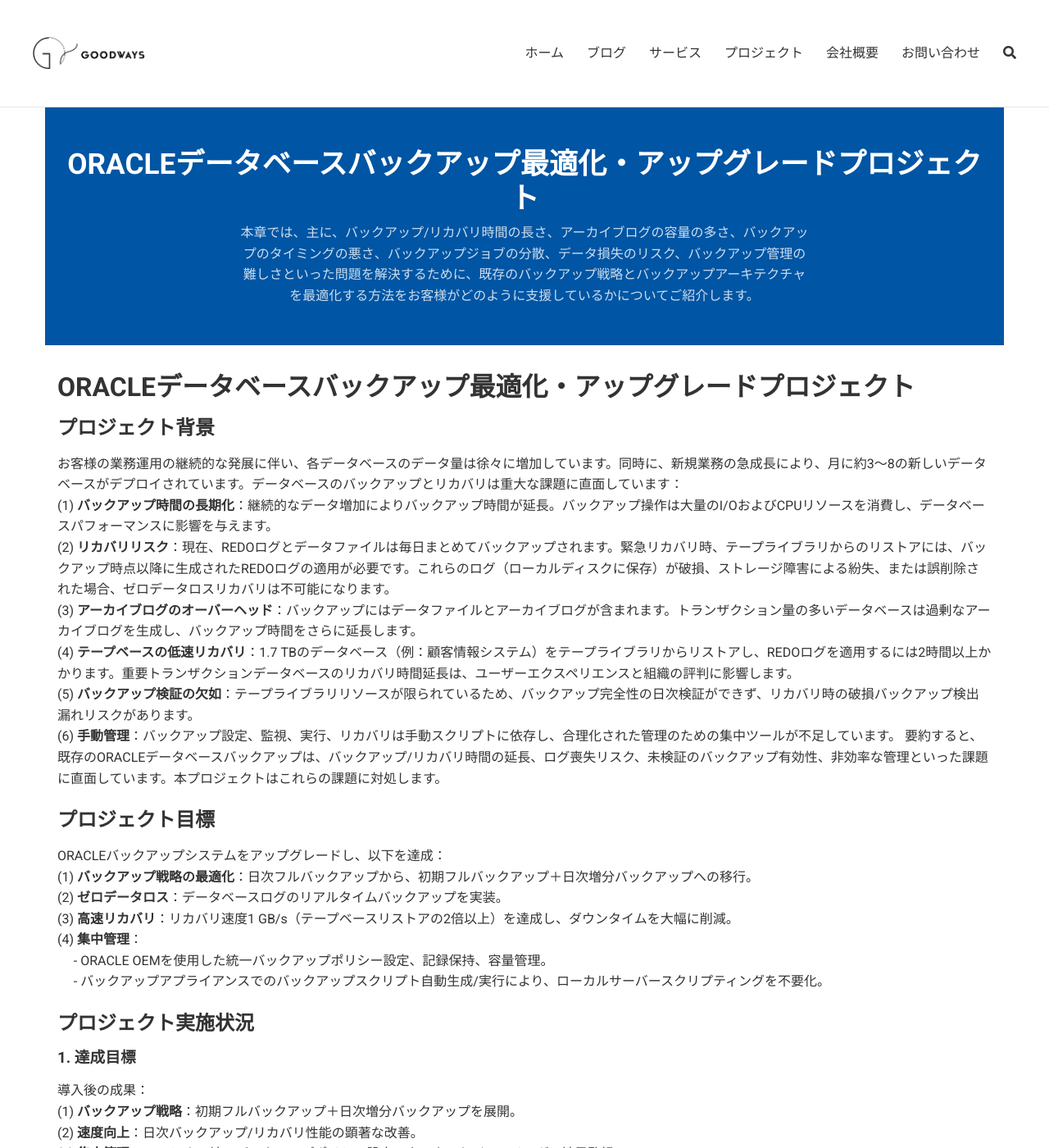
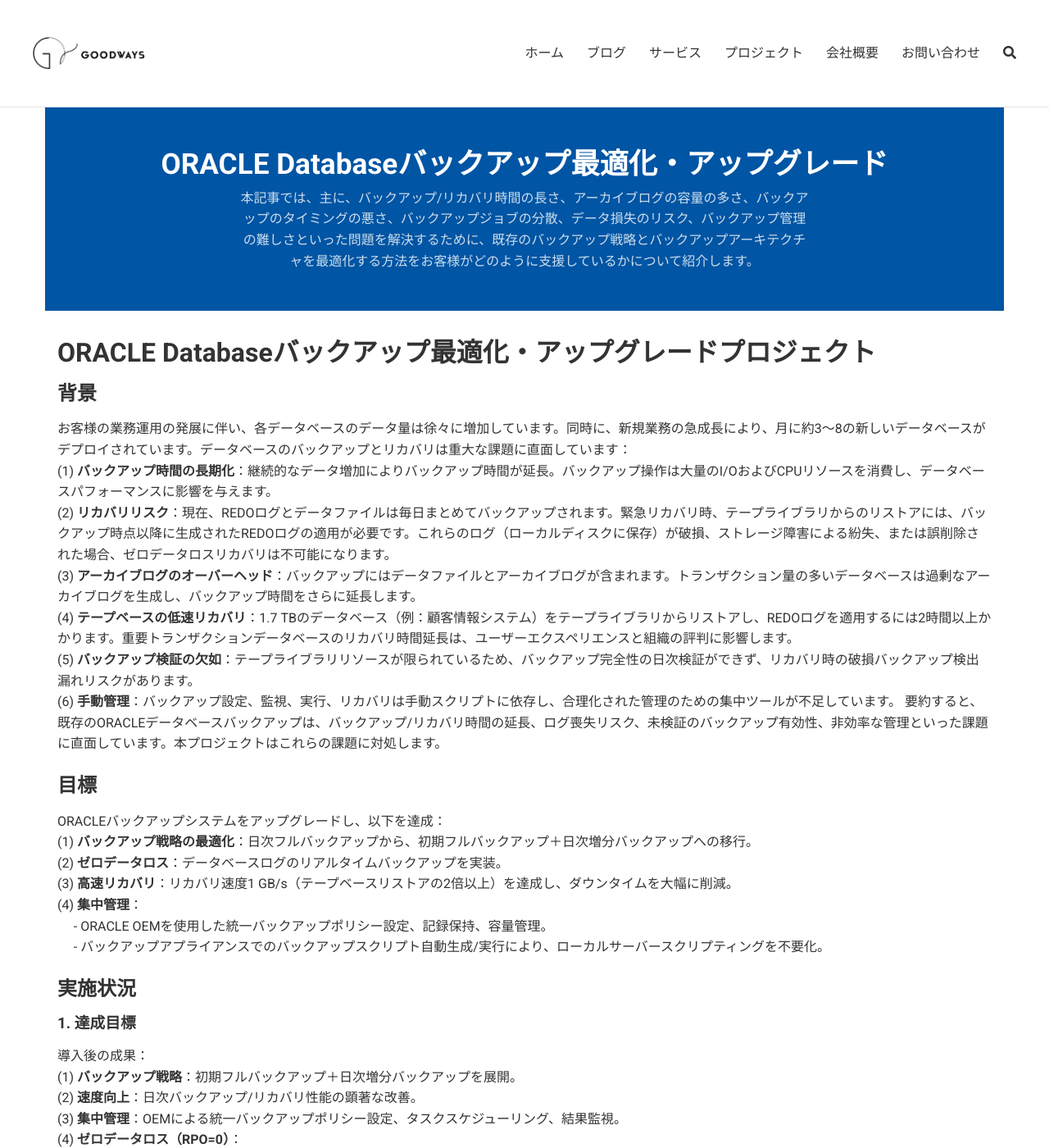
Before and after one commit to goodwaysIT/ja, a Jekyll site: the page built from _projects/ORACLE-Database-Backup-Optimization-and-Upgrade-Project.md, in a window 1280 px wide and 1400 px high. Shown: the whole window at 82% size. Built offline with Jekyll 4.4.1, drawn with Linux system fonts in a browser that asks for light colours; some of the changed text lies outside the part shown.

Commit message:
Update ORACLE-Database-Backup-Optimization-and-Upgrade-Project.md

```diff
--- a/_projects/ORACLE-Database-Backup-Optimization-and-Upgrade-Project.md
+++ b/_projects/ORACLE-Database-Backup-Optimization-and-Upgrade-Project.md
@@ -1,16 +1,16 @@
 ---
 layout: page
-title: "ORACLEデータベースバックアップ最適化・アップグレードプロジェクト"
-description: "本章では、主に、バックアップ/リカバリ時間の長さ、アーカイブログの容量の多さ、バックアップのタイミングの悪さ、バックアップジョブの分散、データ損失のリスク、バックアップ管理の難しさといった問題を解決するために、既存のバックアップ戦略とバックアップアーキテクチャを最適化する方法をお客様がどのように支援しているかについてご紹介します。"
+title: "ORACLE Databaseバックアップ最適化・アップグレード"
+description: "本記事では、主に、バックアップ/リカバリ時間の長さ、アーカイブログの容量の多さ、バックアップのタイミングの悪さ、バックアップジョブの分散、データ損失のリスク、バックアップ管理の難しさといった問題を解決するために、既存のバックアップ戦略とバックアップアーキテクチャを最適化する方法をお客様がどのように支援しているかについて紹介します。"
 excerpt: "金融機関 - Oracleデータベースのバックアップの最適化とアップグレード、Oracle Zdlraオールインワンゼロデータ損失プロジェクト"
 order: 3
 tags: [「Oracle」、「Oracle Exadata」、「バックアップ戦略の最適化」、「集中管理」、「高速リカバリ」、「ゼロデータ損失」]
 ---
 
-# ORACLEデータベースバックアップ最適化・アップグレードプロジェクト
+# ORACLE Databaseバックアップ最適化・アップグレードプロジェクト
 
-## プロジェクト背景
-お客様の業務運用の継続的な発展に伴い、各データベースのデータ量は徐々に増加しています。同時に、新規業務の急成長により、月に約3～8の新しいデータベースがデプロイされています。データベースのバックアップとリカバリは重大な課題に直面しています：
+## 背景
+お客様の業務運用の発展に伴い、各データベースのデータ量は徐々に増加しています。同時に、新規業務の急成長により、月に約3～8の新しいデータベースがデプロイされています。データベースのバックアップとリカバリは重大な課題に直面しています：
 (1) **バックアップ時間の長期化**：継続的なデータ増加によりバックアップ時間が延長。バックアップ操作は大量のI/OおよびCPUリソースを消費し、データベースパフォーマンスに影響を与えます。
 (2) **リカバリリスク**：現在、REDOログとデータファイルは毎日まとめてバックアップされます。緊急リカバリ時、テープライブラリからのリストアには、バックアップ時点以降に生成されたREDOログの適用が必要です。これらのログ（ローカルディスクに保存）が破損、ストレージ障害による紛失、または誤削除された場合、ゼロデータロスリカバリは不可能になります。
 (3) **アーカイブログのオーバーヘッド**：バックアップにはデータファイルとアーカイブログが含まれます。トランザクション量の多いデータベースは過剰なアーカイブログを生成し、バックアップ時間をさらに延長します。
@@ -19,7 +19,7 @@ tags: [「Oracle」、「Oracle Exadata」、「バックアップ戦略の最
 (6) **手動管理**：バックアップ設定、監視、実行、リカバリは手動スクリプトに依存し、合理化された管理のための集中ツールが不足しています。
 要約すると、既存のORACLEデータベースバックアップは、バックアップ/リカバリ時間の延長、ログ喪失リスク、未検証のバックアップ有効性、非効率な管理といった課題に直面しています。本プロジェクトはこれらの課題に対処します。
 
-## プロジェクト目標
+## 目標
 ORACLEバックアップシステムをアップグレードし、以下を達成：
 (1) **バックアップ戦略の最適化**：日次フルバックアップから、初期フルバックアップ＋日次増分バックアップへの移行。
 (2) **ゼロデータロス**：データベースログのリアルタイムバックアップを実装。
@@ -28,7 +28,7 @@ ORACLEバックアップシステムをアップグレードし、以下を達
 &nbsp;&nbsp;&nbsp;&nbsp; - ORACLE OEMを使用した統一バックアップポリシー設定、記録保持、容量管理。
 &nbsp;&nbsp;&nbsp;&nbsp; - バックアップアプライアンスでのバックアップスクリプト自動生成/実行により、ローカルサーバースクリプティングを不要化。
 
-## プロジェクト実施状況
+## 実施状況
 ### 1. 達成目標
 導入後の成果：
 (1) **バックアップ戦略**：初期フルバックアップ＋日次増分バックアップを展開。
```
Also changed, not shown: other parts of _projects/ORACLE-Database-Backup-Optimization-and-Upgrade-Project.md (+1 -1 lines).
